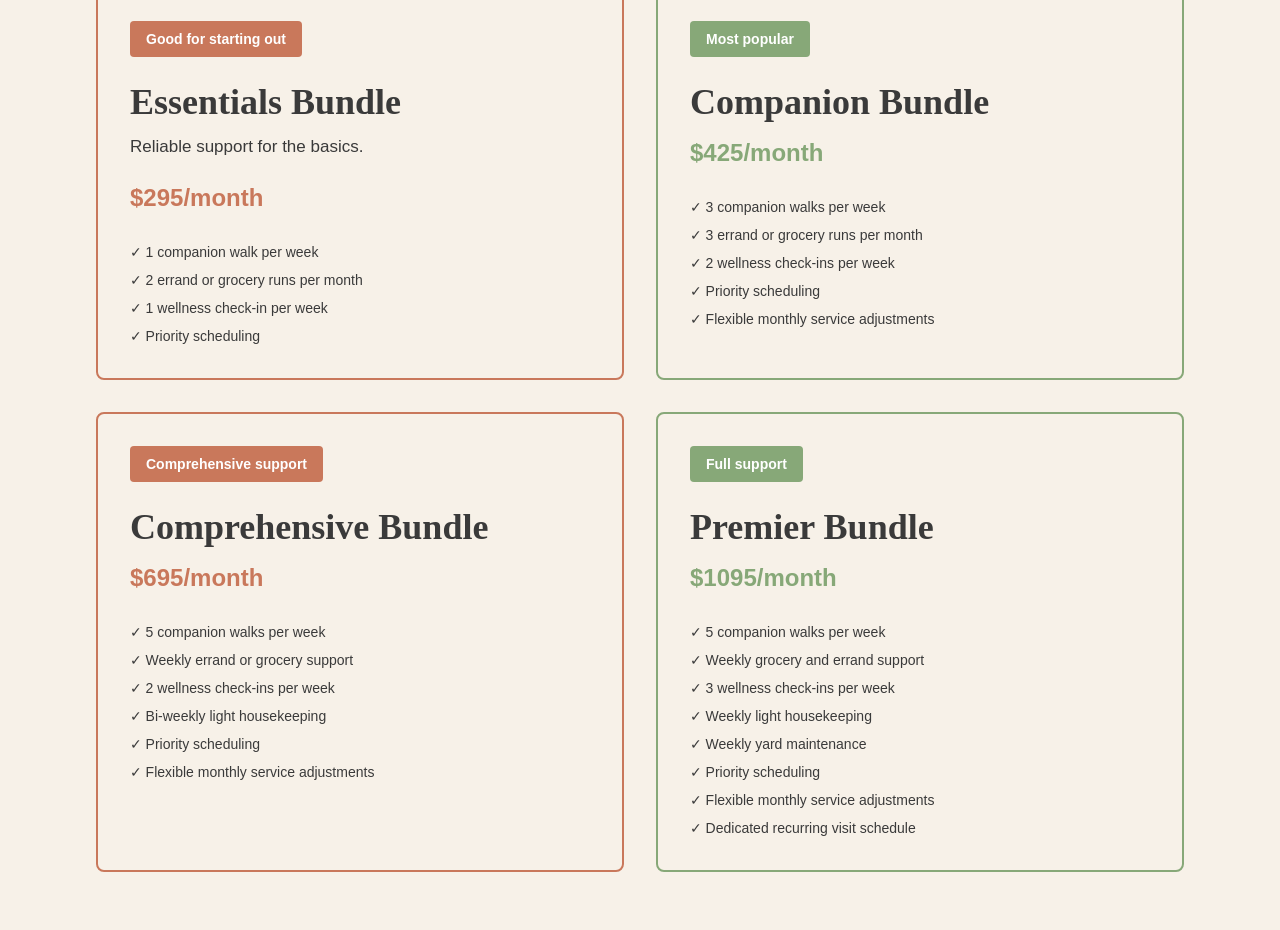
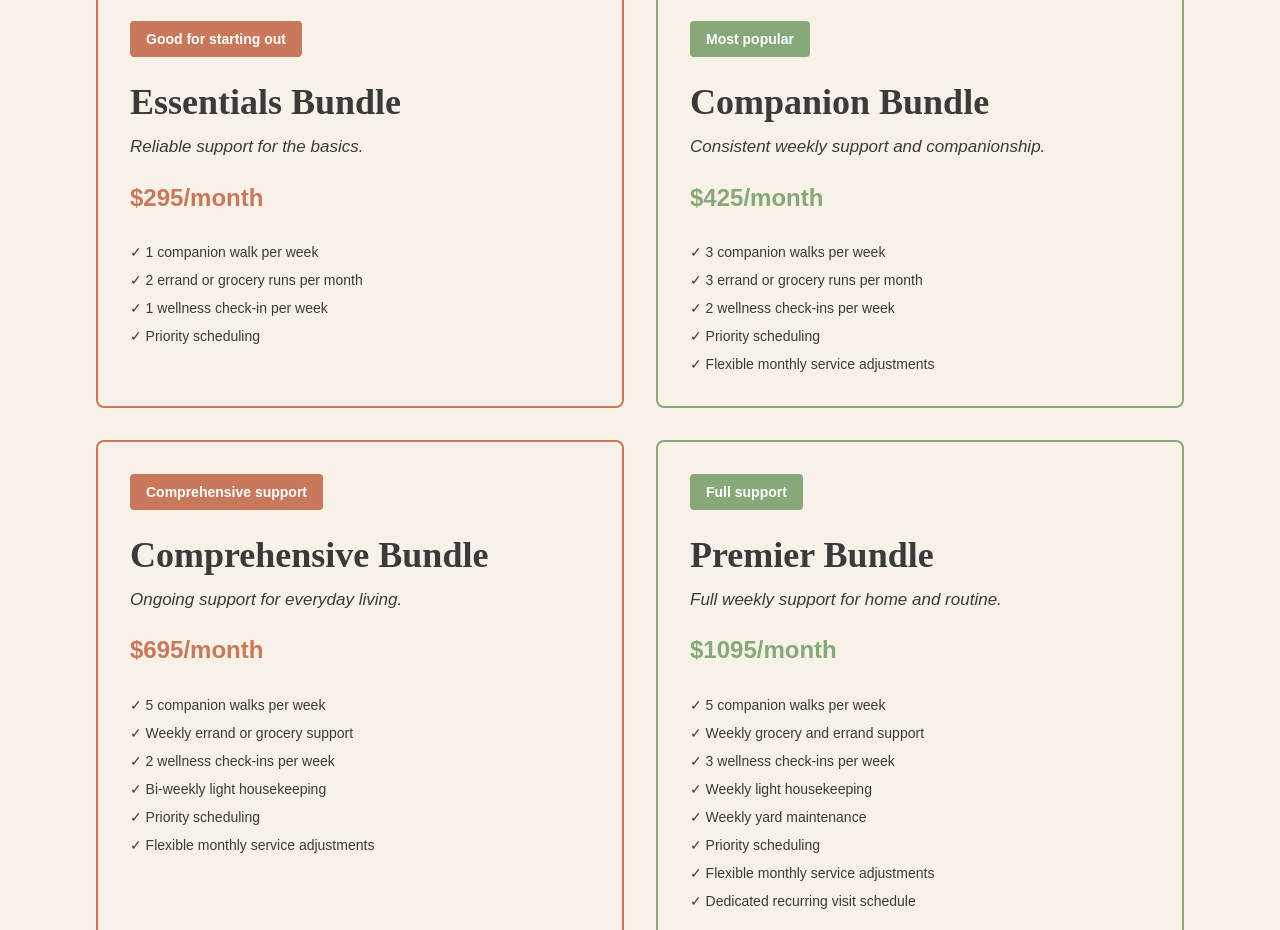
Before and after one commit to GoodCompanySCS/goodcompany-scs, a Next.js app: page /pricing in a window 1280 px wide. Shown: the part 1820-2750 px from the top of the page. Built offline with nearby package versions, Linux system fonts and the light colour scheme.

Commit message:
Update page.tsx

```diff
--- a/app/pricing/page.tsx
+++ b/app/pricing/page.tsx
@@ -134,7 +134,7 @@ export default function Pricing() {
                   Good for starting out
                 </div>
                 <h3 className="mb-2">Essentials Bundle</h3>
-                <p className="text-lg mb-4">Reliable support for the basics.</p>
+                <p className="text-lg mb-4 italic">Reliable support for the basics.</p>
                 <p style={{ color: 'var(--terracotta)', fontSize: '1.5rem' }} className="font-bold mb-6">$295/month</p>
                 <ul className="space-y-2 text-sm">
                   <li>✓ 1 companion walk per week</li>
@@ -149,6 +149,7 @@ export default function Pricing() {
                   Most popular
                 </div>
                 <h3 className="mb-2">Companion Bundle</h3>
+                <p className="text-lg mb-4 italic">Consistent weekly support and companionship.</p>
                 <p style={{ color: 'var(--sage)', fontSize: '1.5rem' }} className="font-bold mb-6">$425/month</p>
                 <ul className="space-y-2 text-sm">
                   <li>✓ 3 companion walks per week</li>
@@ -164,6 +165,7 @@ export default function Pricing() {
                   Comprehensive support
                 </div>
                 <h3 className="mb-2">Comprehensive Bundle</h3>
+                <p className="text-lg mb-4 italic">Ongoing support for everyday living.</p>
                 <p style={{ color: 'var(--terracotta)', fontSize: '1.5rem' }} className="font-bold mb-6">$695/month</p>
                 <ul className="space-y-2 text-sm">
                   <li>✓ 5 companion walks per week</li>
@@ -180,6 +182,7 @@ export default function Pricing() {
                   Full support
                 </div>
                 <h3 className="mb-2">Premier Bundle</h3>
+                <p className="text-lg mb-4 italic">Full weekly support for home and routine.</p>
                 <p style={{ color: 'var(--sage)', fontSize: '1.5rem' }} className="font-bold mb-6">$1095/month</p>
                 <ul className="space-y-2 text-sm">
                   <li>✓ 5 companion walks per week</li>
```
